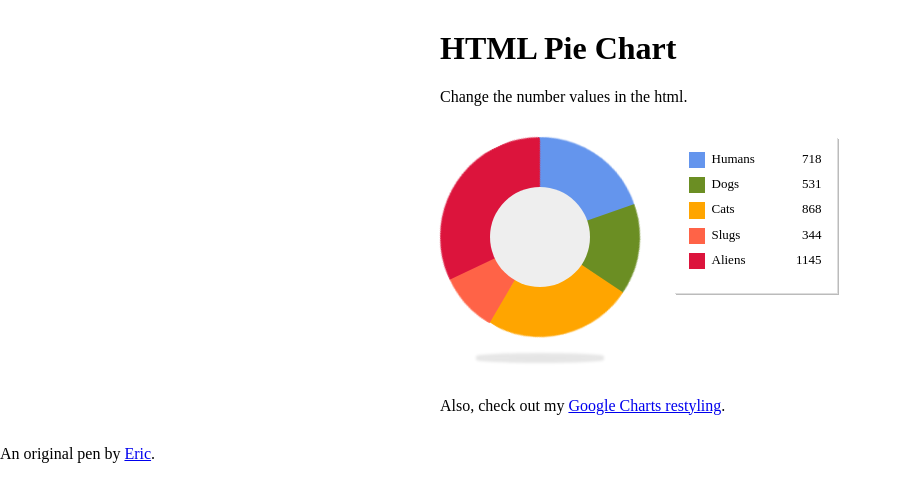
After one commit to LibnThomas/expenseTracker_Django, a Django app: template template/pie_chart.html in a window 1280 px wide. The commit adds this page. Shown: the top 502 px of the page, without its empty margins (0-901 px from the left). Run offline with Django 3.2, Linux system fonts and the light colour scheme; the template is opened without the code that fills it, so the values that code supplies are empty; some libraries are stand-ins or nearby versions.

Commit message:
pie chart added

```diff
--- /dev/null
+++ b/assets/script.js
@@ -0,0 +1,55 @@
+function sliceSize(dataNum, dataTotal) {
+  return (dataNum / dataTotal) * 360;
+}
+function addSlice(sliceSize, pieElement, offset, sliceID, color) {
+  $(pieElement).append("<div class='slice "+sliceID+"'><span></span></div>");
+  var offset = offset - 1;
+  var sizeRotation = -179 + sliceSize;
+  $("."+sliceID).css({
+    "transform": "rotate("+offset+"deg) translate3d(0,0,0)"
+  });
+  $("."+sliceID+" span").css({
+    "transform"       : "rotate("+sizeRotation+"deg) translate3d(0,0,0)",
+    "background-color": color
+  });
+}
+function iterateSlices(sliceSize, pieElement, offset, dataCount, sliceCount, color) {
+  var sliceID = "s"+dataCount+"-"+sliceCount;
+  var maxSize = 179;
+  if(sliceSize<=maxSize) {
+    addSlice(sliceSize, pieElement, offset, sliceID, color);
+  } else {
+    addSlice(maxSize, pieElement, offset, sliceID, color);
+    iterateSlices(sliceSize-maxSize, pieElement, offset+maxSize, dataCount, sliceCount+1, color);
+  }
+}
+function createPie(dataElement, pieElement) {
+  var listData = [];
+  $(dataElement+" span").each(function() {
+    listData.push(Number($(this).html()));
+  });
+  var listTotal = 0;
+  for(var i=0; i<listData.length; i++) {
+    listTotal += listData[i];
+  }
+  var offset = 0;
+  var color = [
+    "cornflowerblue",
+    "olivedrab",
+    "orange",
+    "tomato",
+    "crimson",
+    "purple",
+    "turquoise",
+    "forestgreen",
+    "navy",
+    "gray"
+  ];
+  for(var i=0; i<listData.length; i++) {
+    var size = sliceSize(listData[i], listTotal);
+    iterateSlices(size, pieElement, offset, i, 0, color[i]);
+    $(dataElement+" li:nth-child("+(i+1)+")").css("border-color", color[i]);
+    offset += size;
+  }
+}
+createPie(".pieID.legend", ".pieID.pie");
--- /dev/null
+++ b/assets/style.css
@@ -0,0 +1,95 @@
+@keyframes bake-pie {
+  from {
+    transform: rotate(0deg) translate3d(0, 0, 0);
+  }
+}
+main {
+  width: 400px;
+  margin: 30px auto;
+}
+
+section {
+  margin-top: 30px;
+}
+
+.pieID {
+  display: inline-block;
+  vertical-align: top;
+}
+
+.pie {
+  height: 200px;
+  width: 200px;
+  position: relative;
+  margin: 0 30px 30px 0;
+}
+
+.pie::before {
+  content: "";
+  display: block;
+  position: absolute;
+  z-index: 1;
+  width: 100px;
+  height: 100px;
+  background: #EEE;
+  border-radius: 50%;
+  top: 50px;
+  left: 50px;
+}
+
+.pie::after {
+  content: "";
+  display: block;
+  width: 120px;
+  height: 2px;
+  background: rgba(0, 0, 0, 0.1);
+  border-radius: 50%;
+  box-shadow: 0 0 3px 4px rgba(0, 0, 0, 0.1);
+  margin: 220px auto;
+}
+
+.slice {
+  position: absolute;
+  width: 200px;
+  height: 200px;
+  clip: rect(0px, 200px, 200px, 100px);
+  animation: bake-pie 1s;
+}
+
+.slice span {
+  display: block;
+  position: absolute;
+  top: 0;
+  left: 0;
+  background-color: black;
+  width: 200px;
+  height: 200px;
+  border-radius: 50%;
+  clip: rect(0px, 200px, 200px, 100px);
+}
+
+.legend {
+  list-style-type: none;
+  padding: 0;
+  margin: 0;
+  background: #FFF;
+  padding: 15px;
+  font-size: 13px;
+  box-shadow: 1px 1px 0 #DDD, 2px 2px 0 #BBB;
+}
+
+.legend li {
+  width: 110px;
+  height: 1.25em;
+  margin-bottom: 0.7em;
+  padding-left: 0.5em;
+  border-left: 1.25em solid black;
+}
+
+.legend em {
+  font-style: normal;
+}
+
+.legend span {
+  float: right;
+}
--- a/expence_tracker/urls.py
+++ b/expence_tracker/urls.py
@@ -3,6 +3,7 @@ from expence_tracker import views
 
 urlpatterns=[
 	path('',views.loginfun,name="login"),
-	path('expense/',views.expence,name="expence")
+	path('expense/',views.expence,name="expence"),
+	path('expense/bar_chart_view/',views.summary_chart,name="barchart")
 
 ]
--- a/template/login.html
+++ b/template/login.html
@@ -37,7 +37,7 @@
 				<input type="text" class="form-control" name="lname" placeholder="Last Name"><br>
 				<input type="text" class="form-control" name="uname" placeholder="User Name"><br>
 				<input type="text" class="form-control" name="pass" placeholder="Password"><br>
-				<input type="text" class="form-control" name="conf_pass" placeholder="Confirm Password"><br>
+				<input type="password" class="form-control" name="conf_pass" placeholder="Confirm Password"><br>
 				<input type="submit" class="form-control btn-success" name="btn_signin" value="Sign Up" onclick="document.getElementById('login').style.display='block';document.getElementById('signup').style.display='none';">
 			</form>
 		</div>
--- /dev/null
+++ b/template/pie_chart.html
@@ -0,0 +1,54 @@
+<!DOCTYPE html>
+<html lang="en" >
+<head>
+  <meta charset="UTF-8">
+  <title>Adjustable Pie Chart</title>
+  <link rel="stylesheet" href="https://cdnjs.cloudflare.com/ajax/libs/normalize/5.0.0/normalize.min.css">
+<link rel="stylesheet" href="/static/style.css"><script src="https://cdnjs.cloudflare.com/ajax/libs/prefixfree/1.0.7/prefixfree.min.js"></script>
+
+</head>
+<body>
+<!-- partial:index.partial.html -->
+<main>
+  <h1>HTML Pie Chart</h1>
+  <p>Change the number values in the html.</p>
+  <section>
+    <div class="pieID pie">
+
+    </div>
+    <ul class="pieID legend">
+      <li>
+        <em>Humans</em>
+        <span>718</span>
+      </li>
+      <li>
+        <em>Dogs</em>
+        <span>531</span>
+      </li>
+      <li>
+        <em>Cats</em>
+        <span>868</span>
+      </li>
+      <li>
+        <em>Slugs</em>
+        <span>344</span>
+      </li>
+      <li>
+        <em>Aliens</em>
+        <span>1145</span>
+      </li>
+    </ul>
+  </section>
+  <section>
+    <p>Also, check out my <a href="https://codepen.io/ejsado/pen/HLgzK">Google Charts restyling</a>.</p>
+  </section>
+</main>
+<footer>
+  An original pen by <a href="https://codepen.io/ejsado/">Eric</a>.
+</footer>
+<!-- partial -->
+  <script src='http://cdnjs.cloudflare.com/ajax/libs/jquery/2.1.3/jquery.min.js'></script>
+<script  src="/static/script.js"></script>
+
+</body>
+</html>
```
Also changed, not shown: expence_tracker/views.py (+33 -1 lines), template/bar_chart.html (added, +94 -0 lines), template/expence.html (+131 -8 lines).
